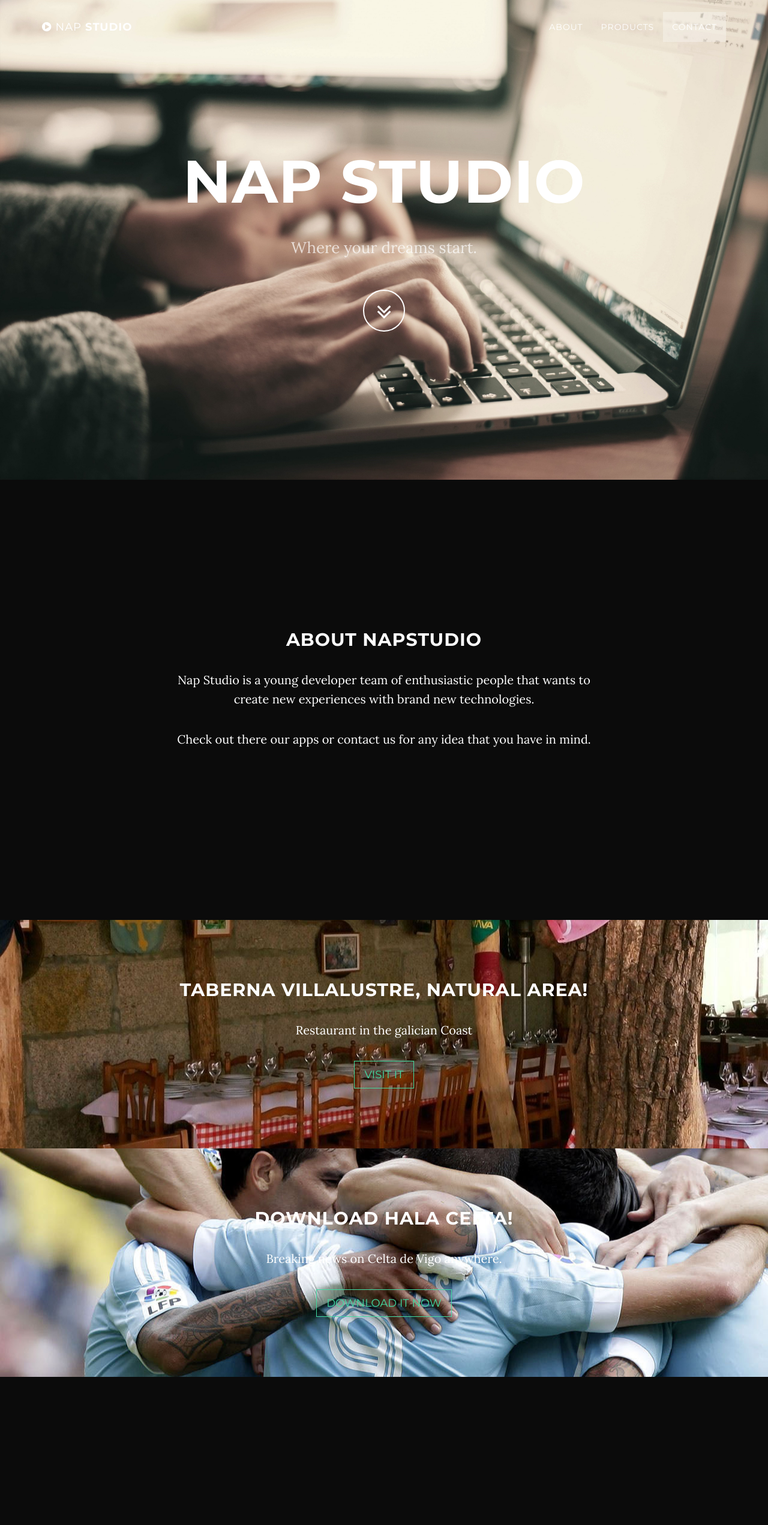
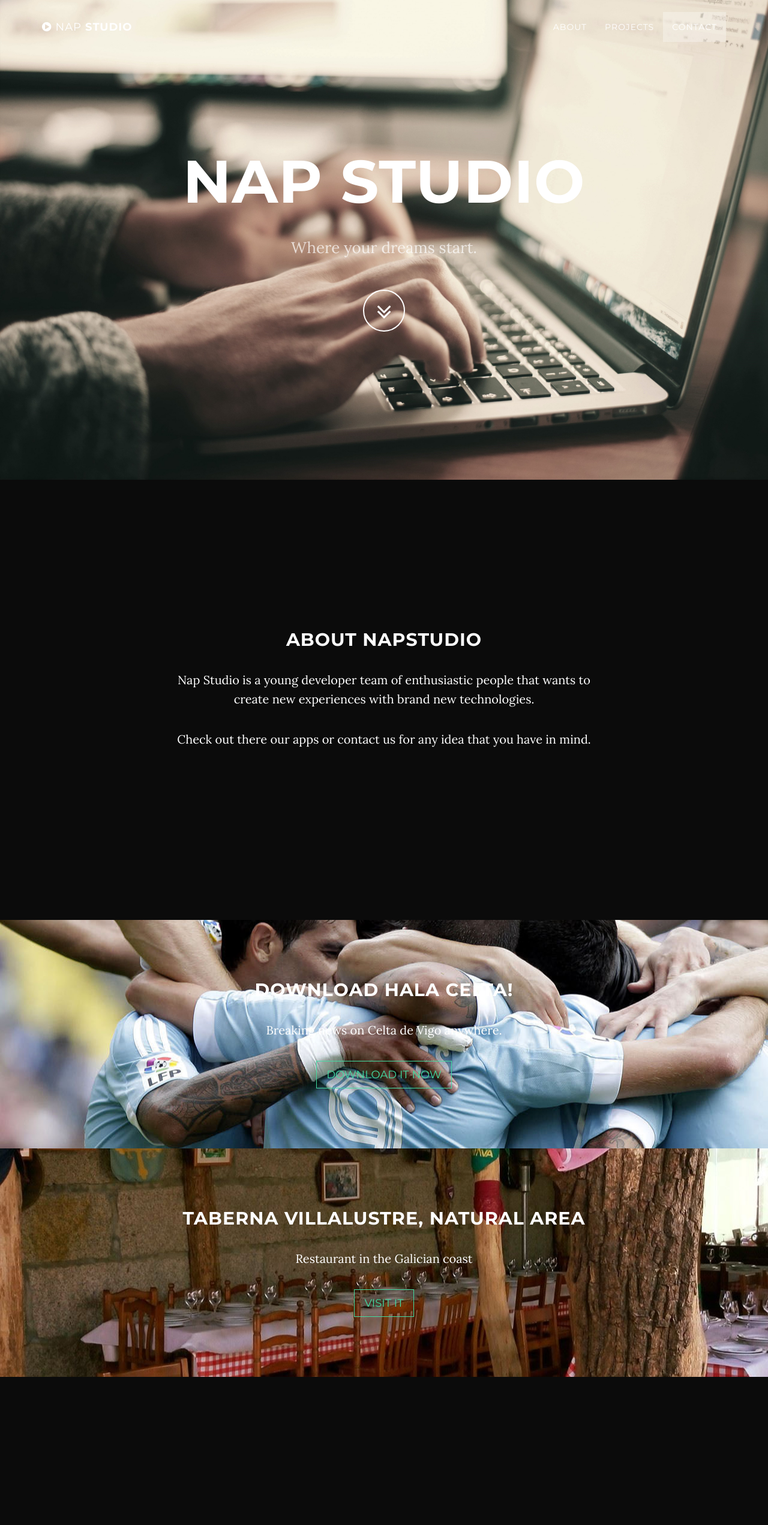
Before and after one commit to NapStudio/NapStudio.github.io, a website: page index.html in a window 1280 px wide. Shown: the top 2543 px of the page at 60% size. Drawn offline with nearby package versions, Linux system fonts and the light colour scheme; some packages are replaced by stand-ins of ours.

Commit message:
Change project section

```diff
--- a/index.html
+++ b/index.html
@@ -56,7 +56,7 @@
                         <a class="page-scroll" href="#about">About</a>
                     </li>
                     <li>
-                        <a class="page-scroll" href="#products">Products</a>
+                        <a class="page-scroll" href="#projects">Projects</a>
                     </li>
                     <li>
                         <a class="page-scroll" href="#contact">Contact</a>
@@ -97,22 +97,22 @@
     </section>
 
     <!-- Download Section -->
-    <section id="products" class="content-section text-center">
-        <div class="download-section taberna">
-            <div class="container">
-                <div class="col-lg-8 col-lg-offset-2">
-                    <h2>Taberna Villalustre, Natural Area!</h2>
-                    <p>Restaurant in the galician Coast</p>
-                    <a href="http://tabernavillalustre.es" class="btn btn-default btn-lg">Visit it</a>
-                </div>
-            </div>
-        </div>
+    <section id="projects" class="content-section text-center">
         <div class="download-section halacelta">
             <div class="container">
                 <div class="col-lg-8 col-lg-offset-2">
                     <h2>Download Hala Celta!</h2>
                     <p>Breaking news on Celta de Vigo anywhere.</p>
                     <a href="https://play.google.com/store/apps/details?id=com.NapStudio.halaCeltaPlus" class="btn btn-default btn-lg">Download it now</a>
+                </div>
+            </div>
+        </div>
+        <div class="download-section taberna">
+            <div class="container">
+                <div class="col-lg-8 col-lg-offset-2">
+                    <h2>Taberna Villalustre, Natural Area</h2>
+                    <p>Restaurant in the Galician coast</p>
+                    <a href="http://tabernavillalustre.es" class="btn btn-default btn-lg">Visit it</a>
                 </div>
             </div>
         </div>
```
Also changed, not shown: vendor/bootstrap/css/bootstrap.min.css.
